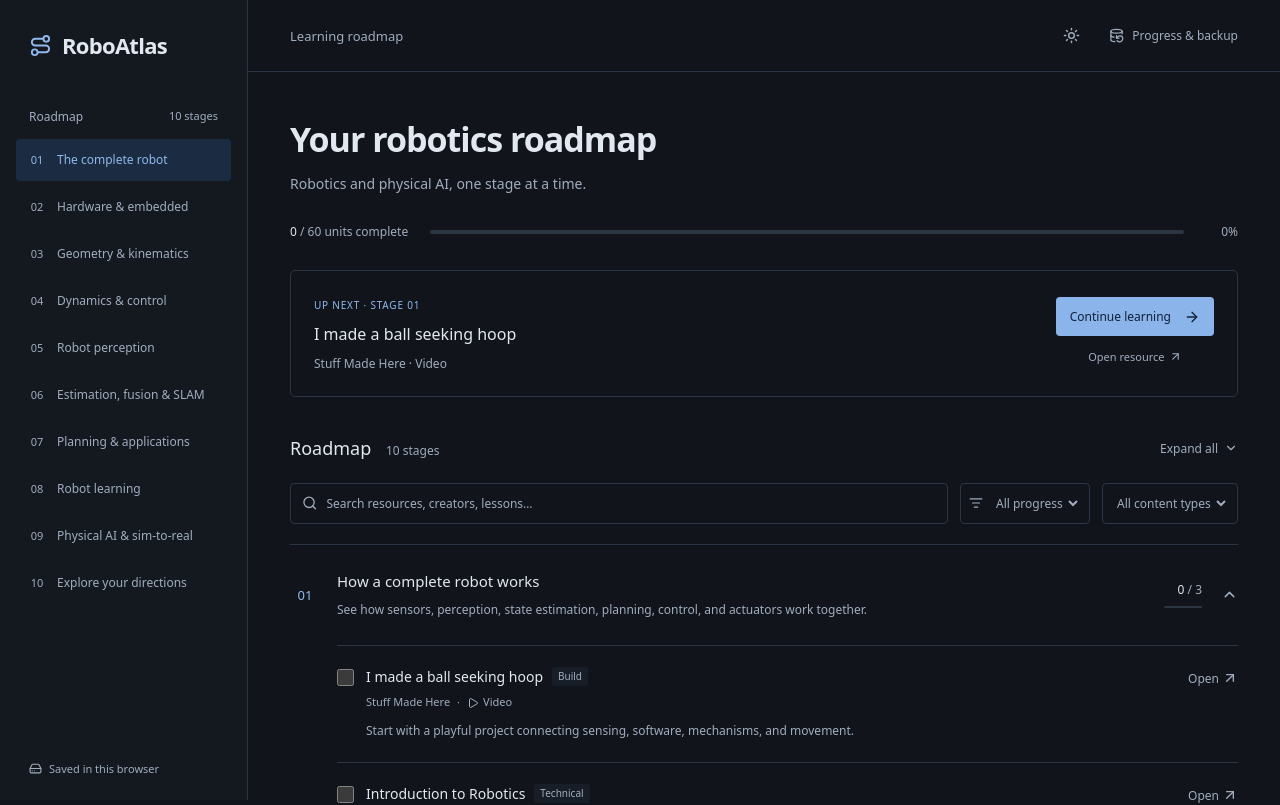
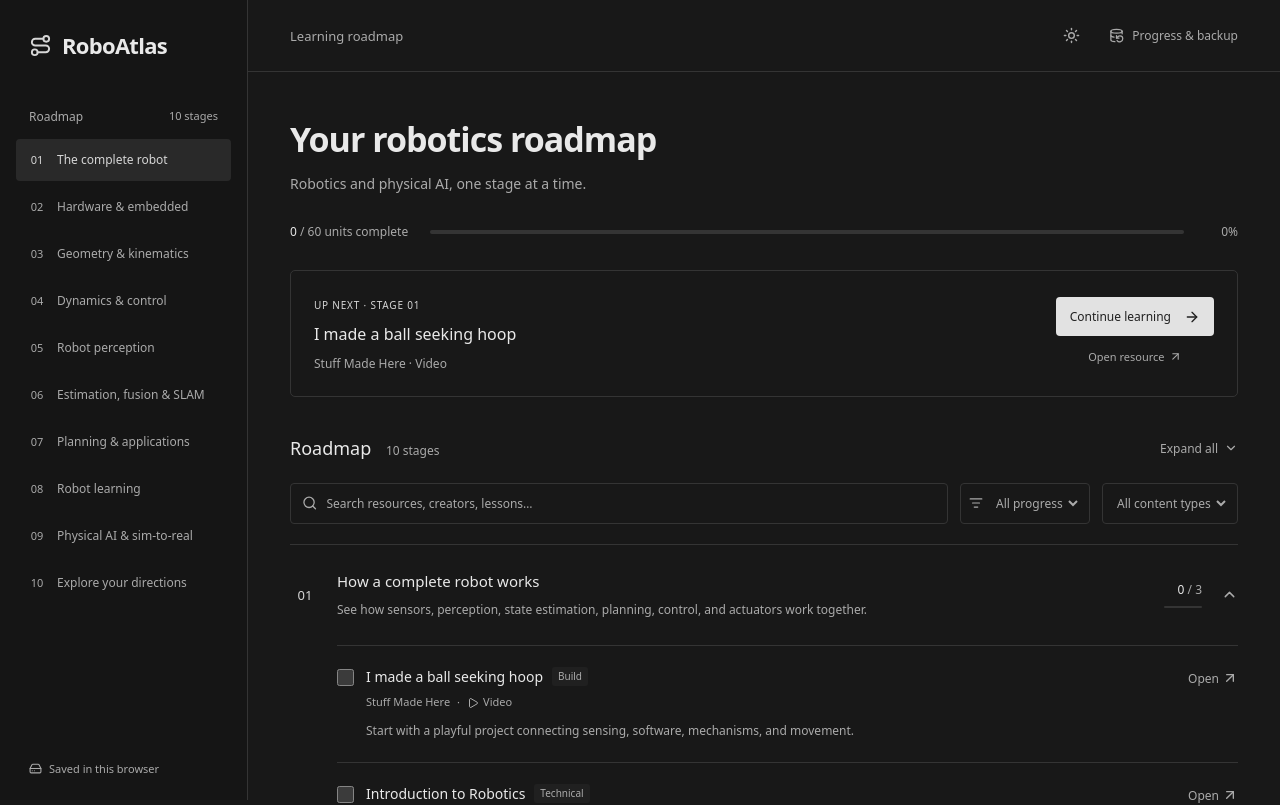
Before and after one commit to Mohamed-ahmed-shokry/RoboAtlas, a React (Vite) app: page / in a window 1280 px wide. Shown: the top 805 px of the page. Built offline with nearby package versions, Linux system fonts and the light colour scheme.

Commit message:
style: use a neutral charcoal palette for dark mode

```diff
--- a/index.html
+++ b/index.html
@@ -4,7 +4,7 @@
     <meta charset="UTF-8" />
     <link rel="icon" type="image/svg+xml" href="/favicon.svg" />
     <meta name="viewport" content="width=device-width, initial-scale=1.0" />
-    <meta name="theme-color" content="#11151b" />
+    <meta name="theme-color" content="#181818" />
     <meta
       name="description"
       content="Your personal path into robotics and physical AI. Explore ten stages, track sixty learning units, and follow your curiosity."
--- a/src/styles.css
+++ b/src/styles.css
@@ -9,17 +9,17 @@
   text-rendering: optimizeLegibility;
   -webkit-font-smoothing: antialiased;
   color-scheme: dark;
-  --bg: #11151b;
-  --sidebar: #141920;
-  --panel: #181e27;
-  --hover: #1c2531;
-  --border: #2b3543;
-  --text: #e2e8f0;
-  --muted: #a0adbf;
-  --accent: #91b8ee;
-  --accent-soft: #1b2b41;
-  --button: #8bb4eb;
-  --button-text: #102039;
+  --bg: #181818;
+  --sidebar: #151515;
+  --panel: #202020;
+  --hover: #262626;
+  --border: #343434;
+  --text: #e9e9e9;
+  --muted: #aaaaaa;
+  --accent: #d6d6d6;
+  --accent-soft: #292929;
+  --button: #e2e2e2;
+  --button-text: #202020;
   background: var(--bg);
   color: var(--text);
 }
@@ -855,7 +855,7 @@ progress::-moz-progress-bar {
   border-radius: 6px;
 }
 .backup-dialog::backdrop {
-  background: #090e16c9;
+  background: #000000b3;
 }
 .dialog-header {
   display: flex;
```
Also changed, not shown: public/favicon.svg.
